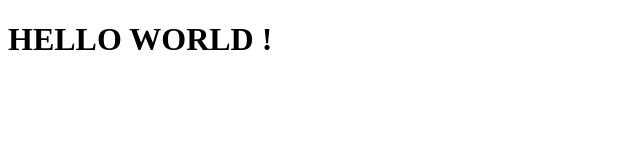
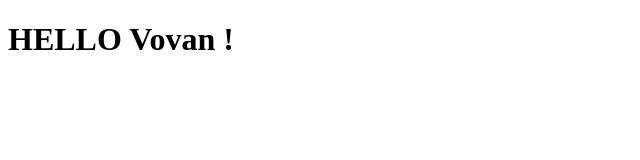
Before and after one commit to Heleora/git-tutorial, a plain HTML site: page index.html in a window 1280 px wide. Shown: the whole page, without its empty margins (0-640 px from the left). Drawn offline with Linux system fonts and the light colour scheme.

Commit message:
Hello change

```diff
--- a/index.html
+++ b/index.html
@@ -8,7 +8,7 @@
 </head>
 <body>
     <h1>
-        HELLO WORLD !
+        HELLO Vovan !
     </h1>
 </body>
 </html>
```
